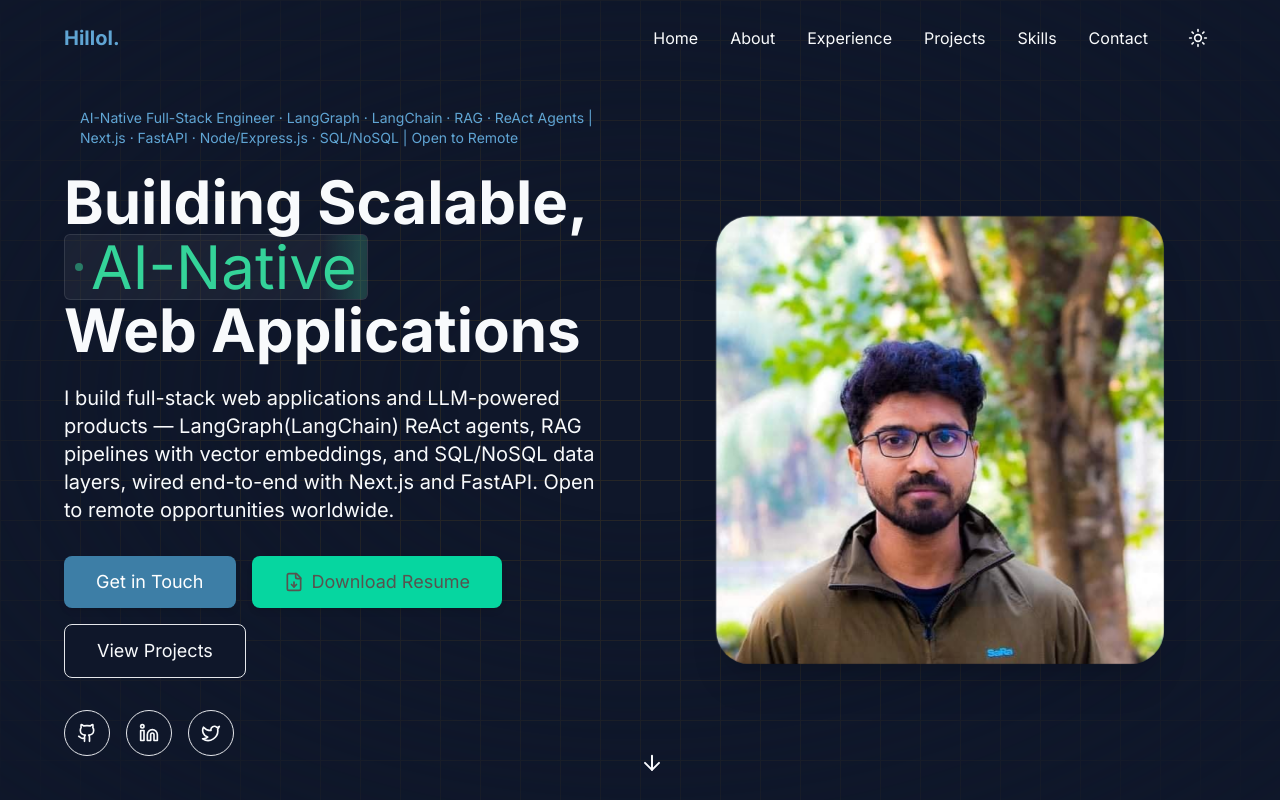
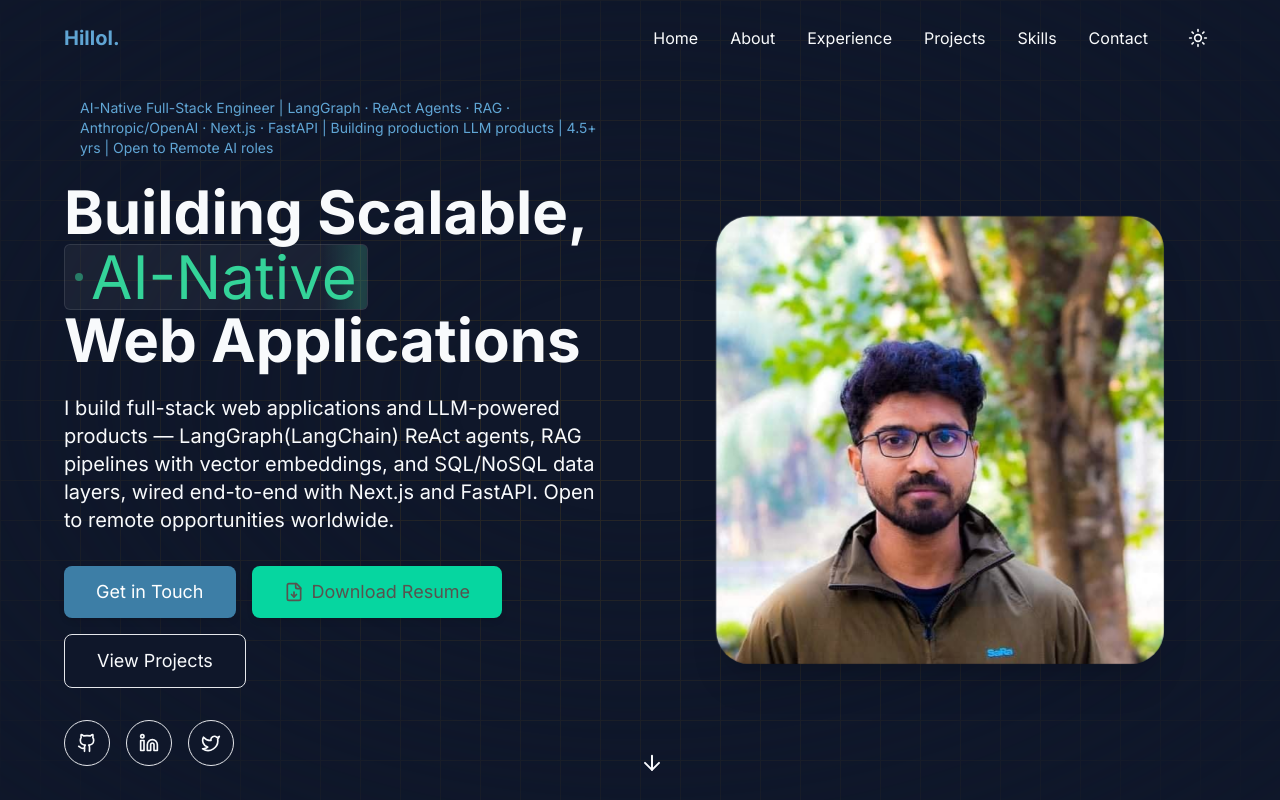
Before and after one commit to HillolPias/my_portfolio, a React (Vite) app: page / in a window 1280 px wide. Shown: the top 800 px of the page. Built offline with nearby package versions, Linux system fonts and the light colour scheme.

Commit message:
Update: feature tag-line in 'Hero' section

```diff
--- a/src/components/Hero.tsx
+++ b/src/components/Hero.tsx
@@ -69,9 +69,9 @@ const Hero: React.FC = () => {
           >
             <div className="mb-4">
               <span className="px-4 py-2 rounded-full bg-primary/10 text-primary dark:bg-primary-light/10 dark:text-primary-light text-sm font-medium inline-block">
-                AI-Native Full-Stack Engineer · LangGraph · LangChain · RAG ·
-                ReAct Agents | Next.js · FastAPI · Node/Express.js · SQL/NoSQL |
-                Open to Remote
+                AI-Native Full-Stack Engineer | LangGraph · ReAct Agents · RAG ·
+                Anthropic/OpenAI · Next.js · FastAPI | Building production LLM
+                products | 4.5+ yrs | Open to Remote AI roles
               </span>
             </div>
 
```
